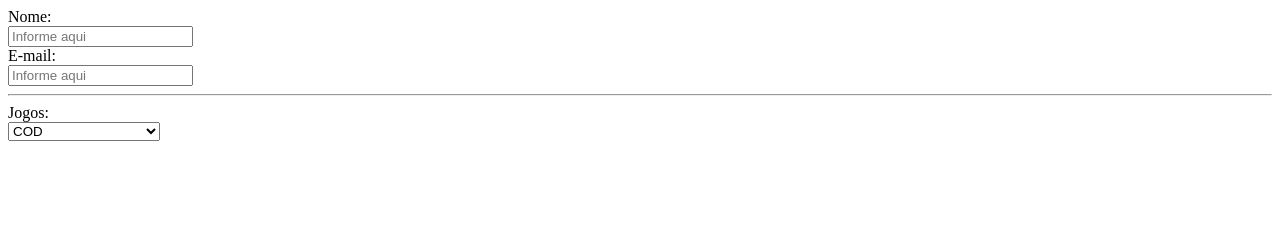
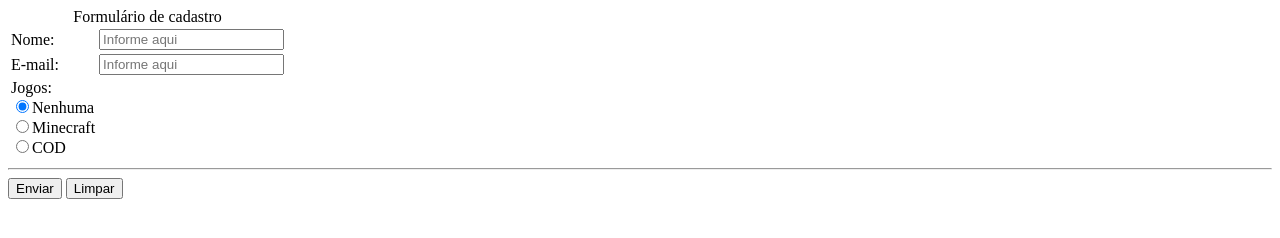
Before and after one commit to Davirrss/main, a plain HTML site: page cadastro_de_jogos.html in a window 1280 px wide. Drawn offline with Linux system fonts and the light colour scheme.

Commit message:
Update cadastro_de_jogos.html

```diff
--- a/cadastro_de_jogos.html
+++ b/cadastro_de_jogos.html
@@ -8,25 +8,29 @@
 </head>
 <body>
     <form>
-        <label type="text">Nome:</label>
-        <br/>
-        <input type="text" id="nome" placeholder="Informe aqui">
-        <br/>
-        <label type="email">E-mail:</label>
-        <br/>
-        <input type="email" id="emaildosujeito" placeholder="Informe aqui">
-        <br/>
+        <table>
+            <caption>Formulário de cadastro</caption>
+            <tbody>
+                <tr>
+                    <td><label type="text">Nome:</label></td>
+                    <td><input type="text" id="nome" placeholder="Informe aqui"></td>
+                </tr>
+                <tr>
+                    <td><label type="email">E-mail:</label></td>
+                    <td><input type="email" id="emaildosujeito" placeholder="Informe aqui"></td>
+                </tr>
+                <tr>
+                    <td><label>Jogos:</label><br/>
+                        <input type="radio" name="jogo" id="jogo_nulo" checked/><label for="jogo">Nenhuma</label><br/>
+                        <input type="radio" name="jogo" id="jogo_minecraft"/><label for="jogo">Minecraft</label><br/>
+                        <input type="radio" name="jogo" id="jogo_cod"/><label for="jogo">COD</label><br/>
+                    </td>
+                </tr>
+            </tbody>
+        </table>
         <hr/>
-        <label>Jogos:</label>
-        <br/>
-        <select>
-            <option>COD</option>
-            <option>CS_GO</option>
-            <option>Minecraft</option>
-            <option>Valorant</option>
-            <option>Nenhuma das opções</option>
-        </select>
-
+        <button id="enviar"type="submit">Enviar</button>
+        <button id="reset"type="reset">Limpar</button>
     </form>
 </body>
 </html>
```
